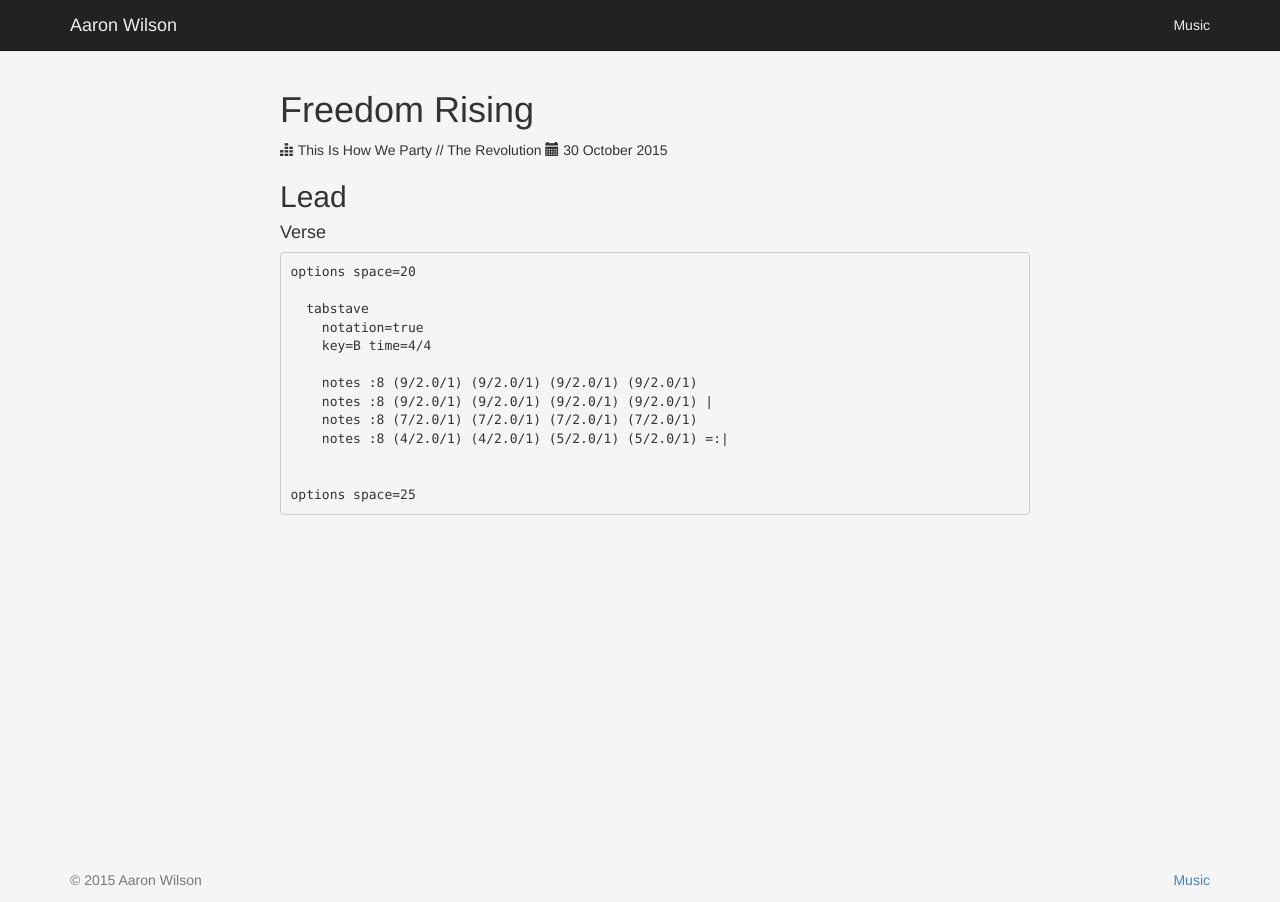
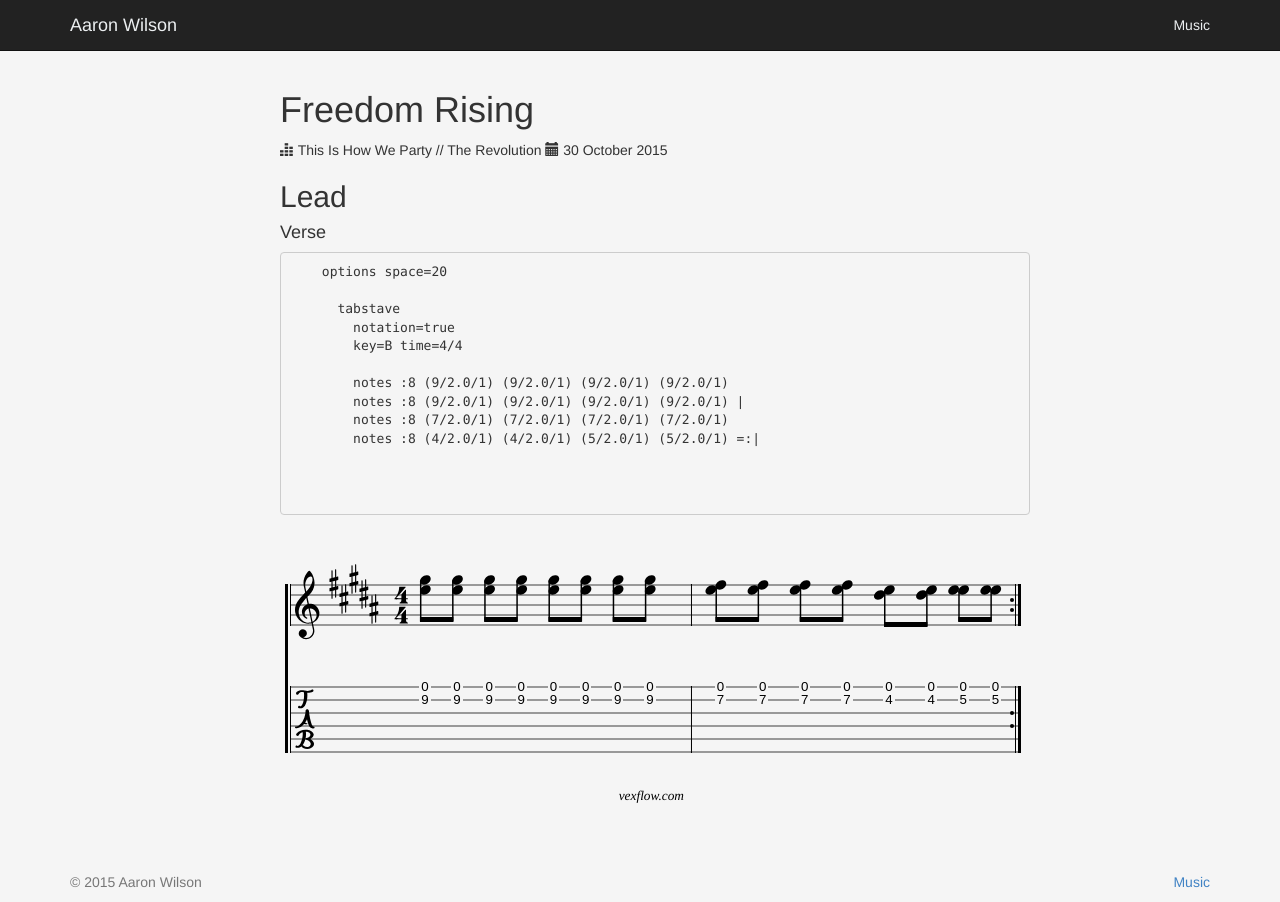
Before and after one commit to aarontwf/limebyte.github.io, a Jekyll site: the page built from _posts/2015-10-30-freedom-rising.html, in a window 1280 px wide. Built offline with Jekyll 4.4.1, drawn with Linux system fonts in a browser that asks for light colours; nearby versions of some CDN libraries.

Commit message:
Update 2015-10-30-freedom-rising.html

```diff
--- a/_posts/2015-10-30-freedom-rising.html
+++ b/_posts/2015-10-30-freedom-rising.html
@@ -24,7 +24,6 @@
         {% for line in stave %}{{ line }}
         {% endfor %}
     {% endfor %}
-options space=25
   </pre>
 
   <div class="vex-tabdiv" width=750 scale=1.0 editor="false" editor_width=680 editor_height=330>
@@ -34,8 +33,8 @@
         notation=true
         key={{ song.key }} time={{ song.time-signature }}
 
-    {% for line in stave %}{{ line }}{% endfor %}
+        {% for line in stave %}{{ line }}
         {% endfor %}
-options space=25
+    {% endfor %}
   </div>
 {% endfor %}
```
Lines whose indentation alone changed are shown as unchanged.
